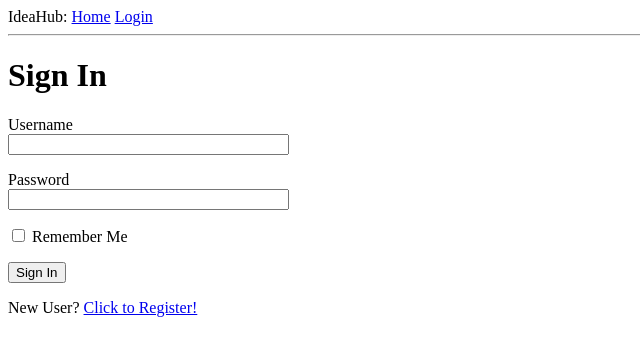
After one commit to boceckts/ideahub, a Flask app: page /login in a window 1280 px wide. The commit adds this page. Shown: the top 356 px of the page, without its empty margins (0-640 px from the left). Run offline with Flask 2, Linux system fonts and the light colour scheme.

Commit message:
1. Modified the User table to use username instead of nickname
2. Added Login, Logout and Registration functionality

```diff
--- /dev/null
+++ b/app/forms.py
@@ -0,0 +1,28 @@
+from flask_wtf import FlaskForm
+from wtforms import StringField, PasswordField, BooleanField, SubmitField
+from wtforms.validators import ValidationError, DataRequired, Email, EqualTo
+from app.models import User
+
+class LoginForm(FlaskForm):
+    username = StringField('Username', validators=[DataRequired()])
+    password = PasswordField('Password', validators=[DataRequired()])
+    remember_me = BooleanField('Remember Me')
+    submit = SubmitField('Sign In')
+
+class RegistrationForm(FlaskForm):
+    username = StringField('Username', validators=[DataRequired()])
+    email = StringField('Email', validators=[DataRequired(), Email()])
+    password = PasswordField('Password', validators=[DataRequired()])
+    password2 = PasswordField(
+        'Repeat Password', validators=[DataRequired(), EqualTo('password')])
+    submit = SubmitField('Register')
+
+    def validate_username(self, username):
+        user = User.query.filter_by(username=username.data).first()
+        if user is not None:
+            raise ValidationError('Please use a different username.')
+
+    def validate_email(self, email):
+        user = User.query.filter_by(email=email.data).first()
+        if user is not None:
+            raise ValidationError('Please use a different email address.')
--- a/app/templates/base.html
+++ b/app/templates/base.html
@@ -12,7 +12,22 @@
         <div>
             IdeaHub:
             <a href="{{ url_for('index') }}">Home</a>
+            {% if current_user.is_anonymous %}
+            <a href="{{ url_for('login') }}">Login</a>
+            {% else %}
+            <a href="{{ url_for('logout') }}">Logout</a>
+            {% endif %}
         </div>
+        <hr>
+        {% with messages = get_flashed_messages() %}
+        {% if messages %}
+        <ul>
+            {% for message in messages %}
+            <li>{{ message }}</li>
+            {% endfor %}
+        </ul>
+        {% endif %}
+        {% endwith %}
         {% block content %}{% endblock %}
     </body>
 </html>
--- /dev/null
+++ b/app/templates/login.html
@@ -0,0 +1,25 @@
+{% extends "base.html" %}
+
+{% block content %}
+    <h1>Sign In</h1>
+    <form action="" method="post" novalidate>
+        {{ form.hidden_tag() }}
+        <p>
+            {{ form.username.label }}<br>
+            {{ form.username(size=32) }}<br>
+            {% for error in form.username.errors %}
+            <span style="color: red;">[{{ error }}]</span>
+            {% endfor %}
+        </p>
+        <p>
+            {{ form.password.label }}<br>
+            {{ form.password(size=32) }}<br>
+            {% for error in form.password.errors %}
+            <span style="color: red;">[{{ error }}]</span>
+            {% endfor %}
+        </p>
+        <p>{{ form.remember_me() }} {{ form.remember_me.label }}</p>
+        <p>{{ form.submit() }}</p>
+    </form>
+    <p>New User? <a href="{{ url_for('register') }}">Click to Register!</a></p>
+{% endblock %}
--- a/app/views.py
+++ b/app/views.py
@@ -1,7 +1,47 @@
-from flask import render_template
-from app import app
+from flask import render_template, flash, redirect, url_for, request
+from flask_login import current_user, login_user, logout_user, login_required
+from werkzeug.urls import url_parse
+from app.forms import LoginForm, RegistrationForm
+from app.models import User
+from app import app, db
 
 @app.route('/')
 @app.route('/index')
 def index():
-    return render_template("index.html")
+    return render_template("index.html", title='Home')
+
+@app.route('/login', methods=['GET', 'POST'])
+def login():
+    if current_user.is_authenticated:
+        return redirect(url_for('index'))
+    form = LoginForm()
+    if form.validate_on_submit():
+        user = User.query.filter_by(username=form.username.data).first()
+        if user is None or not user.check_password(form.password.data):
+            flash('Invalid username or password')
+            return redirect(url_for('login'))
+        login_user(user, remember=form.remember_me.data)
+        next_page = request.args.get('next')
+        if not next_page or url_parse(next_page).netloc != '':
+            next_page = url_for('index')
+        return redirect(next_page)
+    return render_template('login.html', title='Sign In', form=form)
+
+@app.route('/logout')
+def logout():
+    logout_user()
+    return redirect(url_for('index'))
+
+@app.route('/register', methods=['GET', 'POST'])
+def register():
+    if current_user.is_authenticated:
+        return redirect(url_for('index'))
+    form = RegistrationForm()
+    if form.validate_on_submit():
+        user = User(username=form.username.data, email=form.email.data)
+        user.set_password(form.password.data)
+        db.session.add(user)
+        db.session.commit()
+        flash('Congratulations, you are now a registered user!')
+        return redirect(url_for('login'))
+    return render_template('register.html', title='Register', form=form)
```
Also changed, not shown: app/__init__.py (+6 -1 lines), app/models.py (+16 -3 lines), app/templates/index.html (+7 -1 lines), app/templates/register.html (added, +37 -0 lines), config.py (+11 -5 lines).
